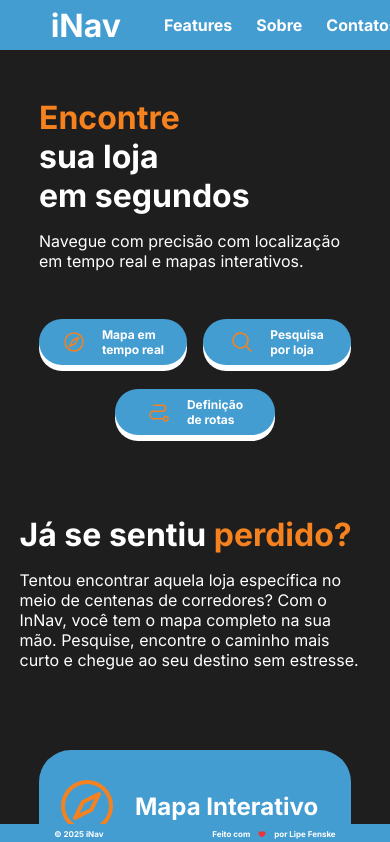
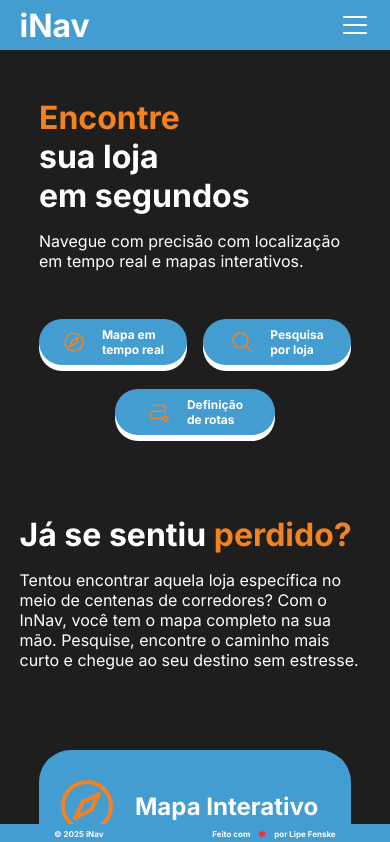
Before and after one commit to Lipefsk05/iNav, a React (Vite) app: page / in a window 390 px wide. Shown: the top 842 px of the page. Built offline with nearby package versions, Linux system fonts and the light colour scheme.

Commit message:
fix menu hamburguer mobile

```diff
--- a/src/components/header/Header.module.css
+++ b/src/components/header/Header.module.css
@@ -66,12 +66,12 @@ nav {
         flex-direction: column;
         padding: 2rem;
         transform: translateX(100%);
-        transition: 1s ease,;
+        transition: 1s ease, ;
         pointer-events: none;
         border-bottom-left-radius: 1rem;
     }
 
-    .pages a{
+    .pages a {
         text-align: center;
     }
 
@@ -82,21 +82,53 @@ nav {
 }
 
 @media (max-width: 767px) {
+    .header {
+        display: flex;
+        justify-content: space-between;
+        padding: 0 5%;
+    }
+
     .show {
         width: 50%;
     }
 
-    .pages{
-        gap: 1.5rem;
-        width: 30%;
-        padding: 1rem;
+    .pages {}
+
+    .menu_hamburguer {
+        cursor: pointer;
+        display: flex;
     }
 
+    .pages {
+        position: absolute;
+        top: 49px;
+        right: 0;
+        width: 30%;
+        height: auto;
+        background-color: var(--softBlue);
+        flex-direction: column;
+        padding: 2rem;
+        transform: translateX(100%);
+        transition: 1s ease, ;
+        pointer-events: none;
+        border-bottom-left-radius: 1rem;
+        gap: 1.5rem;
+        padding: 1rem;
 
+    }
 
-    .pages span{
+    .pages span {
         font-size: 1rem;
         font-weight: bold;
         padding: 0;
     }
+
+    .pages a {
+        text-align: center;
+    }
+
+    .show {
+        transform: translateX(0%);
+        pointer-events: auto;
+    }
 }
```
